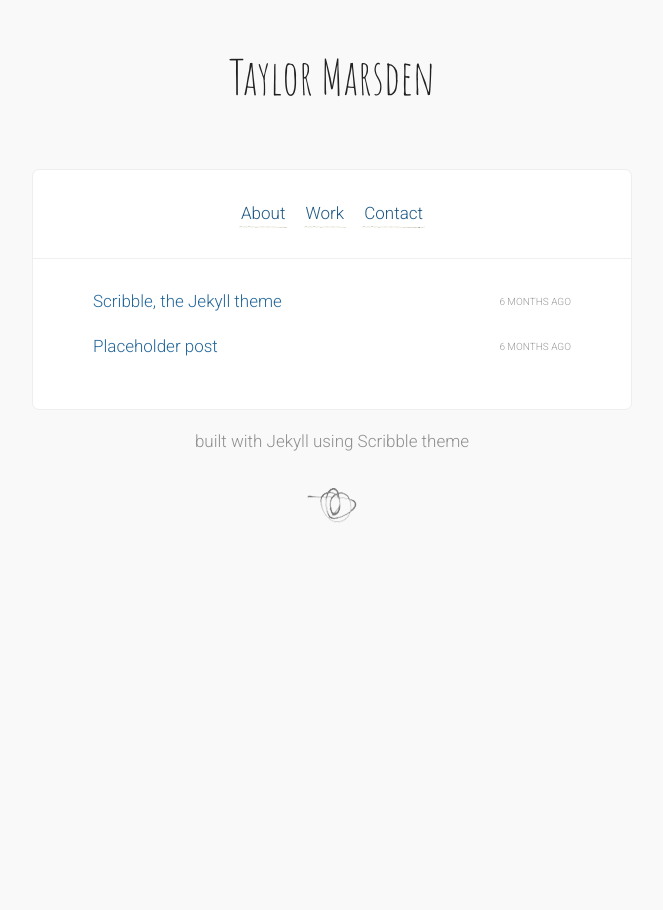
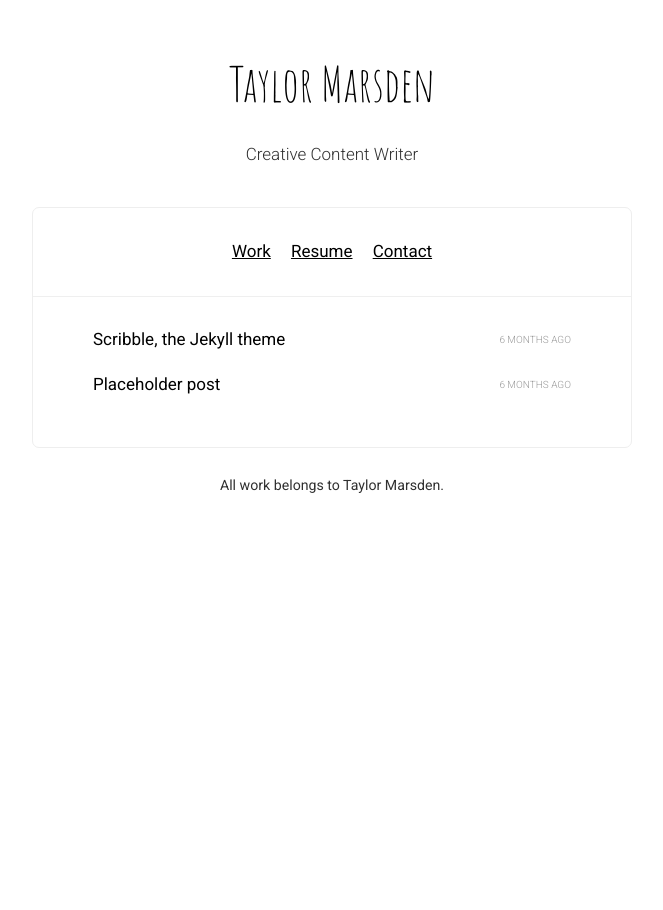
Before and after one commit to tkmars/tkmars.github.io, a Jekyll site: the page built from index.html, in a window 1280 px wide. Shown: the whole page, without its empty margins (308-971 px from the left). Built offline with Jekyll 4.4.1, drawn with Linux system fonts in a browser that asks for light colours; Markdown is read by kramdown in place of the engine named in the settings; comment, search, counter and statistics services are not loaded.

Commit message:
Add resume link and contact info.

```diff
--- a/_config.yml
+++ b/_config.yml
@@ -7,10 +7,10 @@ facebook_appid:   # appid for like button, remove from /_includes/share.html if
 google_analytics: # set tracking, remove from /javascripts/basic.js if unwanted.
 
 links:
-  - name:         About
-    url:          /about
   - name:         Work
     url:          /work
+  - name:         Resume
+    url:          /TMars-WritingResume.pdf
   - name:         Contact
     url:          /contact
 pygments:         true
--- a/_includes/footer.html
+++ b/_includes/footer.html
@@ -1,6 +1,7 @@
 <footer>
-  <a href="http://github.com/muan/scribble" class="muted">built with Jekyll using Scribble theme</a>
+  <p><small>All work belongs to Taylor Marsden.</small></p>
+  <!--<a href="http://github.com/muan/scribble" class="muted">built with Jekyll using Scribble theme</a>
   <br />
   <br />
-  <img src="{{ site.url }}/images/scribble2.png" alt="scribble" />
+  <img src="{{ site.url }}/images/scribble2.png" alt="scribble" />-->
 </footer>
--- a/_includes/head.html
+++ b/_includes/head.html
@@ -1,6 +1,6 @@
 <link href='{{ site.url }}/images/fav.png' rel='shortcut icon'>
-<link href='http://fonts.googleapis.com/css?family=Roboto:300,300italic' rel='stylesheet' type='text/css'>
-<link href='http://fonts.googleapis.com/css?family=Amatic+SC' rel='stylesheet' type='text/css'>
+<!--<link href='http://fonts.googleapis.com/css?family=Roboto:300,300italic' rel='stylesheet' type='text/css'>
+<link href='http://fonts.googleapis.com/css?family=Amatic+SC' rel='stylesheet' type='text/css'>-->
 <link href='{{ site.url }}/stylesheets/style.css' rel='stylesheet' type='text/css' />
 <link href='{{ site.url }}/stylesheets/syntax.css' rel='stylesheet' type='text/css' />
 <link href='{{ site.url }}/stylesheets/responsive.css' rel='stylesheet' type='text/css' />
--- a/_includes/header.html
+++ b/_includes/header.html
@@ -1,3 +1,4 @@
 <header>
-<a id="go-back-home" href="{{ site.url }}"><h1>{{ site.title }}</h1></a>
+<h1><a id="go-back-home" href="{{ site.url }}">{{ site.title }}</a></h1>
+<p>Creative Content Writer</p>
 </header>
--- a/stylesheets/style.css
+++ b/stylesheets/style.css
@@ -1,3 +1,7 @@
+@import url(http://fonts.googleapis.com/css?family=Ubuntu+Mono:400,400italic,700,700italic);
+@import url(http://fonts.googleapis.com/css?family=Roboto:400,300,500,700,300italic,400italic);
+@import url(http://fonts.googleapis.com/css?family=Amatic+SC:400,700);
+
 strong, b {
   font-weight: 600; }
 
@@ -17,9 +21,9 @@ html, body {
   height: 100%; }
 
 body {
-  background: #f9f9f9;
+  /*background: #f9f9f9;*/
   color: #303030;
-  font-family: 'Open Sans', sans-serif;
+  /*font-family: 'Open Sans', sans-serif;*/
   font: 17px/25px 'Roboto', sans-serif;
   font-weight: 300;
   padding: 0;
@@ -97,7 +101,8 @@ footer {
   padding-bottom: 30px;
   text-align: center; }
   footer * {
-    color: #797979; }
+    font-weight: 400;
+    /*color: #797979;*/ }
 
 #container {
   *zoom: 1;
@@ -158,7 +163,9 @@ footer {
 
 a, .as-link {
   text-decoration: none;
-  color: #269;
+  /*color: #269;*/
+  color: black;
+  font-weight: 400;
   line-height: 1.4em;
   display: inline-block;
   vertical-align: baseline;
@@ -170,9 +177,13 @@ a, .as-link {
   -ms-transition: color 0.3s;
   -o-transition: color 0.3s;
   transition: color 0.3s; }
+  a:hover { color: #CC0033; }
   a.main, a:hover, .as-link.main, .as-link:hover {
-    color: #1d5884;
-    background-image: url(/images/line.png);
+    /*color: #1d5884;
+    color: black;
+    font-weight: 400;*/
+    text-decoration: underline;
+    /*background-image: url(/images/line.png);*/
     background-repeat: repeat-x;
     background-position: left bottom; }
   a.big-button, .as-link.big-button {
@@ -277,8 +288,8 @@ section.post {
     border-top-right-radius: 3px; }
 
 section.post, section > p {
-  font-size: 14px;
-  line-height: 1.6em; }
+  /*font-size: 14px;
+  line-height: 1.6em; }*/
   section.post *, section > p * {
     max-width: 100%; }
   section.post em strong, section > p em strong {
```
Also changed, not shown: about.md (deleted, +0 -10 lines), contact.md (added, +14 -0 lines), work.md (added, +7 -0 lines), 1 other file.
